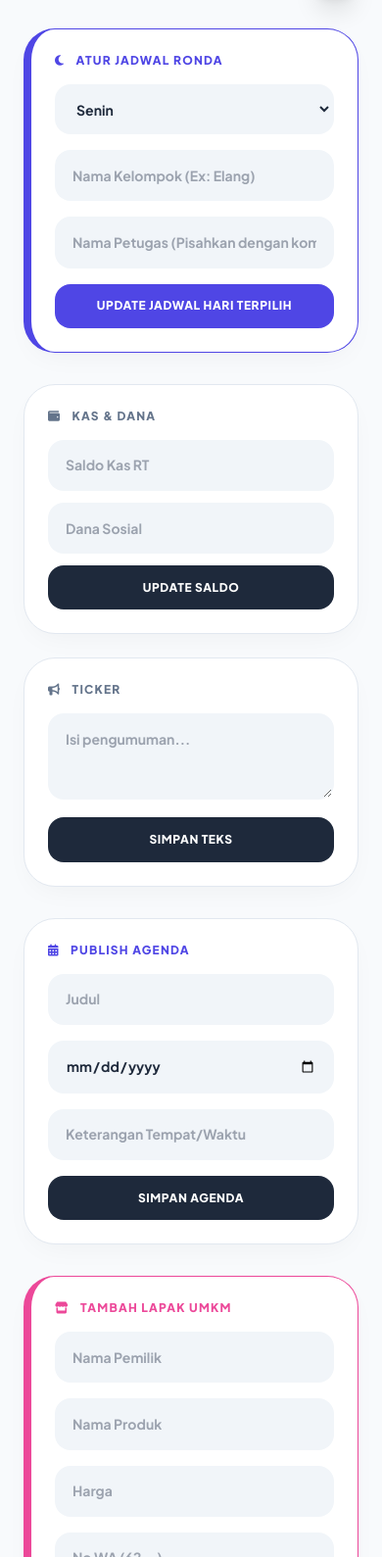
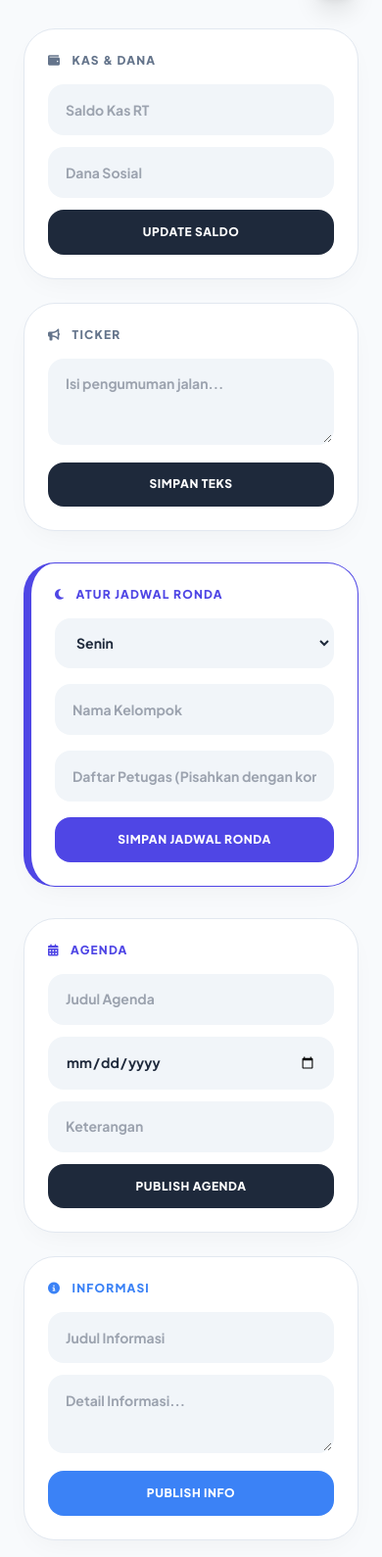
Before and after one commit to sikumel-ux/sekawanation, a plain HTML site: page admin.html in a window 390 px wide. Shown: the part 94-1683 px from the top of the page at 98% size. Drawn offline with nearby package versions, Linux system fonts and the light colour scheme.

Commit message:
Update admin.html

```diff
--- a/admin.html
+++ b/admin.html
@@ -27,22 +27,19 @@
 
         // Global Save Function
         window.saveData = function(path, data, msg) {
-            const dbRef = ref(db, path);
-            set(dbRef, data)
-            .then(() => { alert(msg + " Berhasil Diupdate!"); location.reload(); })
+            set(ref(db, path), data)
+            .then(() => { alert(msg + " Berhasil!"); location.reload(); })
             .catch((e) => alert("Gagal: " + e));
         };
 
         // Handlers
         window.handleRonda = () => {
             const hari = document.getElementById('ronda_hari').value;
-            const data = {
+            saveData('ronda/' + hari.toLowerCase(), {
                 hari: hari,
                 petugas: document.getElementById('ronda_nama').value,
                 kelompok: document.getElementById('ronda_kelompok').value
-            };
-            // Kita simpan berdasarkan hari biar gampang nariknya
-            saveData('ronda/' + hari.toLowerCase(), data, "Jadwal Ronda " + hari);
+            }, "Jadwal Ronda " + hari);
         };
 
         window.handleSaldo = () => saveData('keuangan', {
@@ -60,6 +57,15 @@
                 keterangan: document.getElementById('agenda_ket').value,
                 timestamp: Date.now()
             }).then(() => { alert("Agenda Terpublish!"); location.reload(); });
+        };
+
+        window.handleInfo = () => {
+            const newRef = push(ref(db, 'content/info'));
+            set(newRef, {
+                judul: document.getElementById('info_judul').value,
+                keterangan: document.getElementById('info_ket').value,
+                timestamp: Date.now()
+            }).then(() => { alert("Informasi Terpublish!"); location.reload(); });
         };
 
         window.handleLapak = () => {
@@ -98,29 +104,11 @@
         <div class="flex items-center justify-between">
             <div>
                 <h1 class="text-3xl font-black italic tracking-tighter">ADMIN<span class="text-indigo-600">HUB.</span></h1>
-                <p class="text-[10px] font-black text-slate-400 uppercase tracking-[0.4em]">RT Digital Control Center</p>
+                <p class="text-[10px] font-black text-slate-400 uppercase tracking-[0.4em]">Integrated Control Center</p>
             </div>
             <div class="w-12 h-12 bg-indigo-600 rounded-2xl flex items-center justify-center text-white shadow-xl">
-                <i class="fas fa-fingerprint text-xl"></i>
+                <i class="fas fa-screwdriver-wrench"></i>
             </div>
-        </div>
-
-        <div class="admin-card border-l-8 border-indigo-600">
-            <h3 class="text-xs font-black uppercase text-indigo-600 tracking-widest mb-4"><i class="fas fa-moon mr-2"></i> Atur Jadwal Ronda</h3>
-            <div class="grid grid-cols-1 md:grid-cols-2 gap-4">
-                <select id="ronda_hari" class="input-style">
-                    <option value="Senin">Senin</option>
-                    <option value="Selasa">Selasa</option>
-                    <option value="Rabu">Rabu</option>
-                    <option value="Kamis">Kamis</option>
-                    <option value="Jumat">Jumat</option>
-                    <option value="Sabtu">Sabtu</option>
-                    <option value="Minggu">Minggu</option>
-                </select>
-                <input type="text" id="ronda_kelompok" placeholder="Nama Kelompok (Ex: Elang)" class="input-style">
-            </div>
-            <input type="text" id="ronda_nama" placeholder="Nama Petugas (Pisahkan dengan koma: Andi, Budi...)" class="input-style mt-4">
-            <button onclick="handleRonda()" class="btn-primary mt-4 bg-indigo-600">Update Jadwal Hari Terpilih</button>
         </div>
 
         <div class="grid grid-cols-1 md:grid-cols-2 gap-6">
@@ -135,24 +123,47 @@
             <div class="admin-card">
                 <h3 class="text-xs font-black uppercase text-slate-500 tracking-widest mb-4"><i class="fas fa-bullhorn mr-2"></i> Ticker</h3>
                 <div class="space-y-3">
-                    <textarea id="ticker_teks" placeholder="Isi pengumuman..." class="input-style h-[88px]"></textarea>
+                    <textarea id="ticker_teks" placeholder="Isi pengumuman jalan..." class="input-style h-[88px]"></textarea>
                     <button onclick="handleTicker()" class="btn-primary">Simpan Teks</button>
                 </div>
             </div>
         </div>
 
-        <div class="admin-card">
-            <h3 class="text-xs font-black uppercase text-indigo-600 tracking-widest mb-4"><i class="fas fa-calendar-alt mr-2"></i> Publish Agenda</h3>
+        <div class="admin-card border-l-8 border-indigo-600">
+            <h3 class="text-xs font-black uppercase text-indigo-600 tracking-widest mb-4"><i class="fas fa-moon mr-2"></i> Atur Jadwal Ronda</h3>
             <div class="grid grid-cols-1 md:grid-cols-2 gap-4">
-                <input type="text" id="agenda_judul" placeholder="Judul" class="input-style">
-                <input type="date" id="agenda_tgl" class="input-style">
+                <select id="ronda_hari" class="input-style">
+                    <option value="Senin">Senin</option><option value="Selasa">Selasa</option><option value="Rabu">Rabu</option>
+                    <option value="Kamis">Kamis</option><option value="Jumat">Jumat</option><option value="Sabtu">Sabtu</option><option value="Minggu">Minggu</option>
+                </select>
+                <input type="text" id="ronda_kelompok" placeholder="Nama Kelompok" class="input-style">
             </div>
-            <input type="text" id="agenda_ket" placeholder="Keterangan Tempat/Waktu" class="input-style mt-4">
-            <button onclick="handleAgenda()" class="btn-primary mt-4">Simpan Agenda</button>
+            <input type="text" id="ronda_nama" placeholder="Daftar Petugas (Pisahkan dengan koma)" class="input-style mt-4">
+            <button onclick="handleRonda()" class="btn-primary mt-4 bg-indigo-600">Simpan Jadwal Ronda</button>
+        </div>
+
+        <div class="grid grid-cols-1 md:grid-cols-2 gap-6">
+            <div class="admin-card">
+                <h3 class="text-xs font-black uppercase text-indigo-600 tracking-widest mb-4"><i class="fas fa-calendar-alt mr-2"></i> Agenda</h3>
+                <div class="space-y-3">
+                    <input type="text" id="agenda_judul" placeholder="Judul Agenda" class="input-style">
+                    <input type="date" id="agenda_tgl" class="input-style">
+                    <input type="text" id="agenda_ket" placeholder="Keterangan" class="input-style">
+                    <button onclick="handleAgenda()" class="btn-primary">Publish Agenda</button>
+                </div>
+            </div>
+            <div class="admin-card">
+                <h3 class="text-xs font-black uppercase text-blue-500 tracking-widest mb-4"><i class="fas fa-info-circle mr-2"></i> Informasi</h3>
+                <div class="space-y-3">
+                    <input type="text" id="info_judul" placeholder="Judul Informasi" class="input-style">
+                    <textarea id="info_ket" placeholder="Detail Informasi..." class="input-style h-20"></textarea>
+                    <button onclick="handleInfo()" class="btn-primary bg-blue-500">Publish Info</button>
+                </div>
+            </div>
         </div>
 
         <div class="admin-card border-l-8 border-pink-500">
-            <h3 class="text-xs font-black uppercase text-pink-500 tracking-widest mb-4"><i class="fas fa-store mr-2"></i> Tambah Lapak UMKM</h3>
+            <h3 class="text-xs font-black uppercase text-pink-500 tracking-widest mb-4"><i class="fas fa-store mr-2"></i> Lapak Warga</h3>
             <div class="grid grid-cols-1 md:grid-cols-2 gap-4">
                 <input type="text" id="lapak_nama" placeholder="Nama Pemilik" class="input-style">
                 <input type="text" id="lapak_produk" placeholder="Nama Produk" class="input-style">
```
